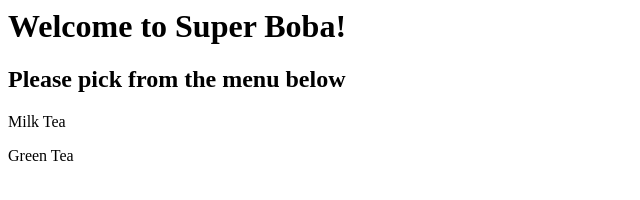
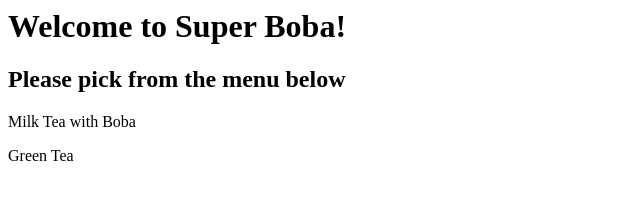
Before and after one commit to bchung88/super-boba-workshop, a plain HTML site: page index.html in a window 1280 px wide. Shown: the full height of the page, 0-640 px from the left. Drawn offline with Linux system fonts and the light colour scheme.

Commit message:
Added boba to milk tea.

```diff
--- a/index.html
+++ b/index.html
@@ -4,7 +4,7 @@
   	<body>
   		<h1>Welcome to Super Boba!</h1>
   		<h2>Please pick from the menu below</h2>
-  		<p>Milk Tea</p>
+  		<p>Milk Tea with Boba</p>
   		<p>Green Tea<p>
   	</body>
 </html>
```
